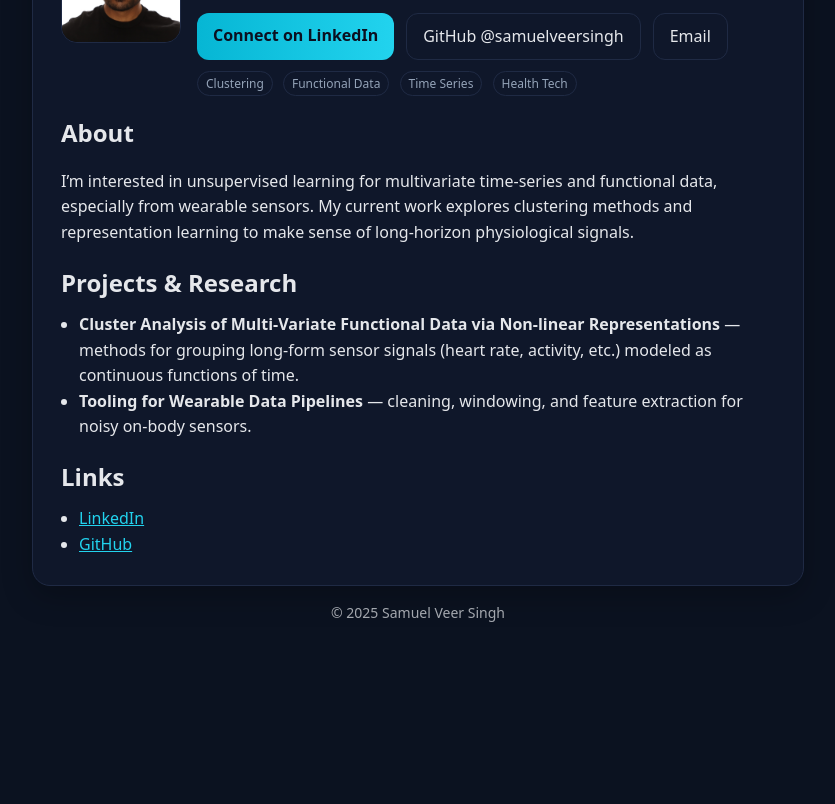
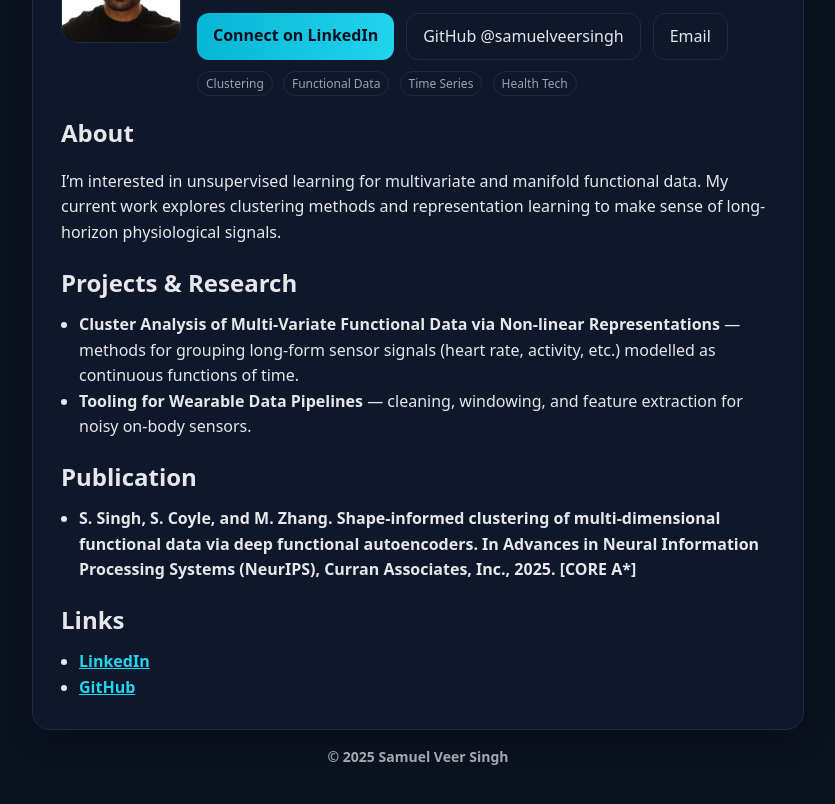
Before and after one commit to samuelveersingh/samuelveersingh.github.io, a plain HTML site: page index.html in a window 1280 px wide. Shown: the part 264-1068 px from the top of the page, without its empty margins (222-1057 px from the left). Before the commit the page ends 993 px from the top, so only its background shows below. Drawn offline with Linux system fonts and the light colour scheme.

Commit message:
index.html

```diff
--- a/index.html
+++ b/index.html
@@ -50,14 +50,18 @@
 
       <h2>About</h2>
       <p>
-        I’m interested in unsupervised learning for multivariate time-series and functional data, especially from wearable sensors.
-        My current work explores clustering methods and representation learning to make sense of long-horizon physiological signals.
+        I’m interested in unsupervised learning for multivariate and manifold functional data. My current work explores clustering methods and representation learning to make sense of long-horizon physiological signals.
       </p>
 
       <h2>Projects & Research</h2>
       <ul>
-        <li><strong>Cluster Analysis of Multi-Variate Functional Data via Non-linear Representations</strong> — methods for grouping long-form sensor signals (heart rate, activity, etc.) modeled as continuous functions of time.</li>
+        <li><strong>Cluster Analysis of Multi-Variate Functional Data via Non-linear Representations</strong> — methods for grouping long-form sensor signals (heart rate, activity, etc.) modelled as continuous functions of time.</li>
         <li><strong>Tooling for Wearable Data Pipelines</strong> — cleaning, windowing, and feature extraction for noisy on-body sensors.</li>
+      </ul>
+
+      <h2>Publication</h2>
+      <ul>
+        <li><strong>S. Singh, S. Coyle, and M. Zhang. Shape-informed clustering of multi-dimensional functional data via deep functional autoencoders. In Advances in Neural Information Processing Systems (NeurIPS), Curran Associates, Inc., 2025. [CORE A*]</li>
       </ul>
 
       <h2>Links</h2>
```
